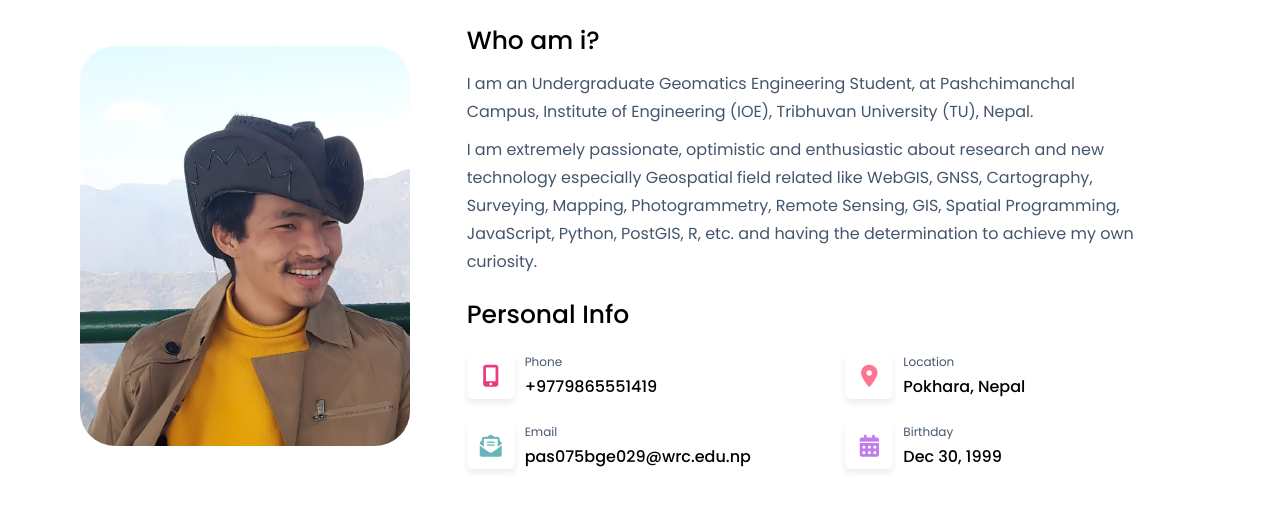
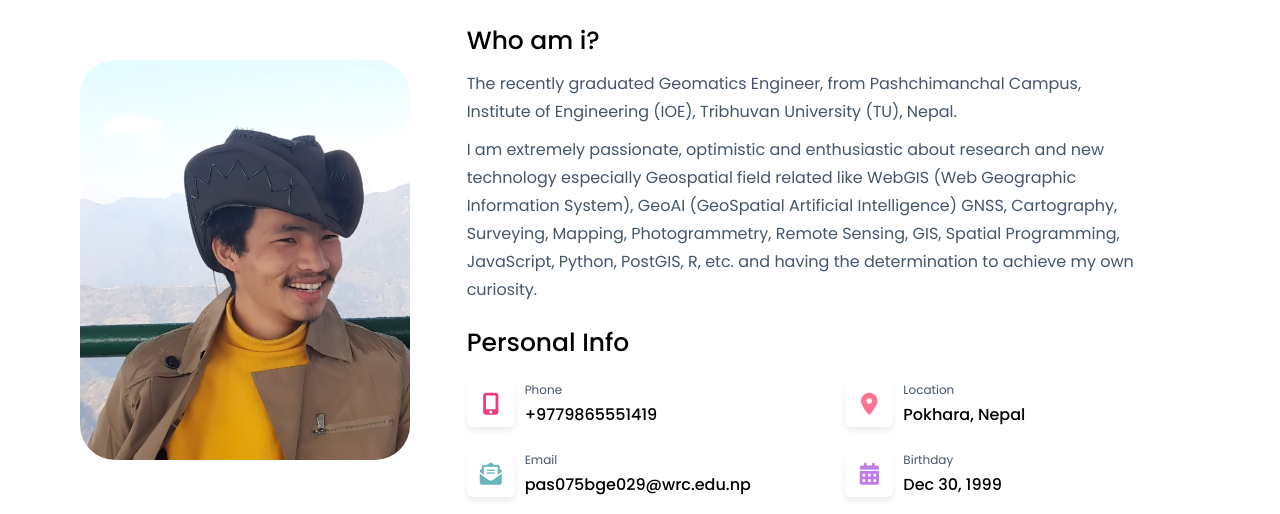
Before and after one commit to Iamprakashgm/website, a plain HTML site: page about.html in a window 1280 px wide. Shown: the part 266-780 px from the top of the page. Drawn offline with nearby package versions, Linux system fonts and the light colour scheme.

Commit message:
Update about.html

```diff
--- a/about.html
+++ b/about.html
@@ -180,10 +180,10 @@
                                         <div class="md:mr-12 xl:mr-16">
                                             <h3 class="text-4xl font-medium dark:text-white mb-2.5"> Who am i? </h3>
                                             <p class="text-gray-lite dark:text-color-910 leading-7">
-                                                I am an Undergraduate Geomatics Engineering Student, at Pashchimanchal Campus, Institute of Engineering (IOE), Tribhuvan University (TU), Nepal.
+                                                The recently graduated Geomatics Engineer, from Pashchimanchal Campus, Institute of Engineering (IOE), Tribhuvan University (TU), Nepal.
                                             </p>
                                             <p class="text-gray-lite leading-7 mt-2.5 dark:text-color-910">
-                                                I am extremely passionate, optimistic and enthusiastic about research and new technology especially Geospatial field related like WebGIS, GNSS, Cartography, Surveying, Mapping, Photogrammetry, Remote Sensing, GIS, Spatial Programming, JavaScript, Python, PostGIS, R, etc. and having the determination to achieve my own curiosity.
+                                                I am extremely passionate, optimistic and enthusiastic about research and new technology especially Geospatial field related like WebGIS (Web Geographic Information System), GeoAI (GeoSpatial Artificial Intelligence) GNSS, Cartography, Surveying, Mapping, Photogrammetry, Remote Sensing, GIS, Spatial Programming, JavaScript, Python, PostGIS, R, etc. and having the determination to achieve my own curiosity.
                                             </p>
                                         </div>
 
```
